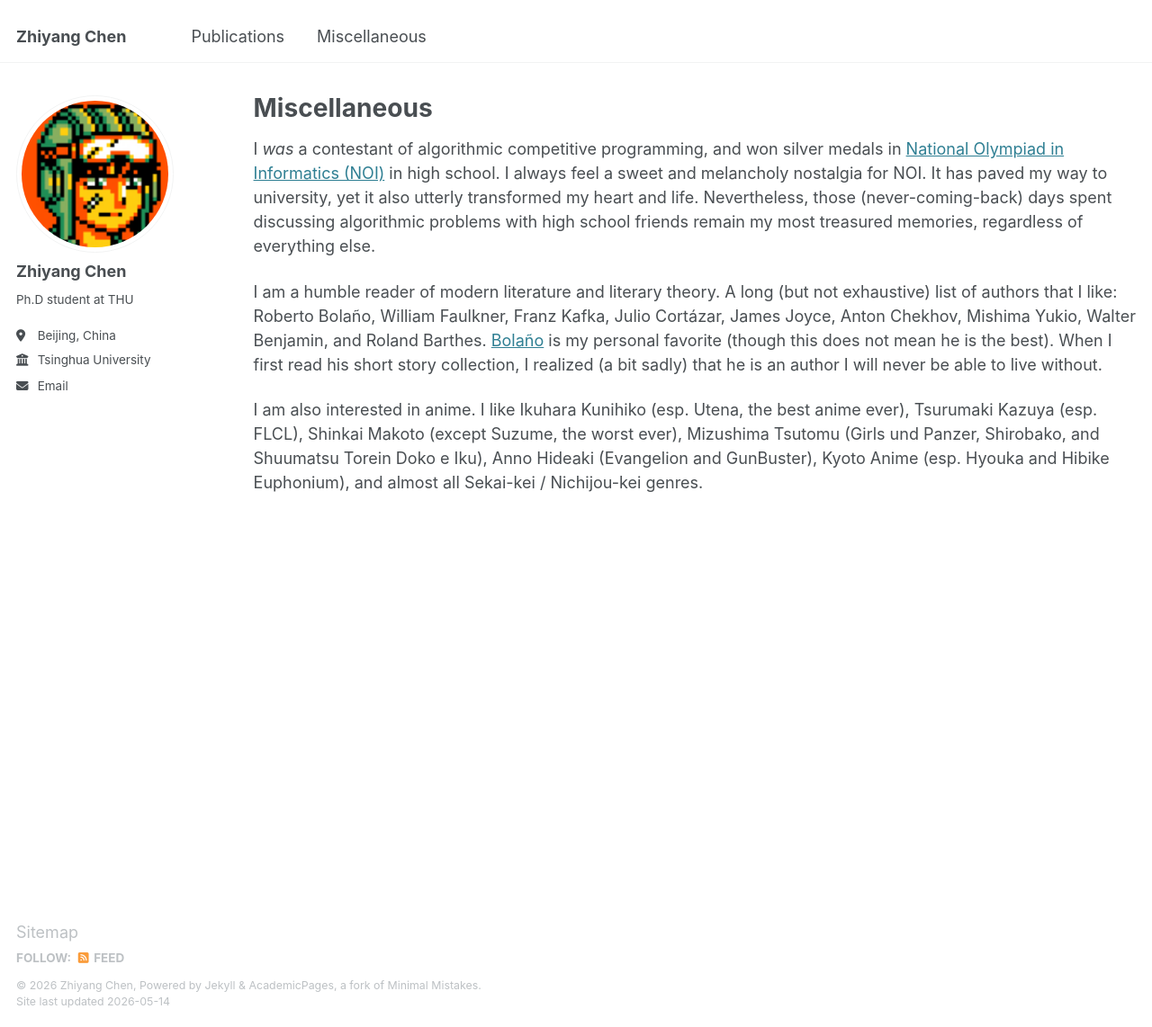
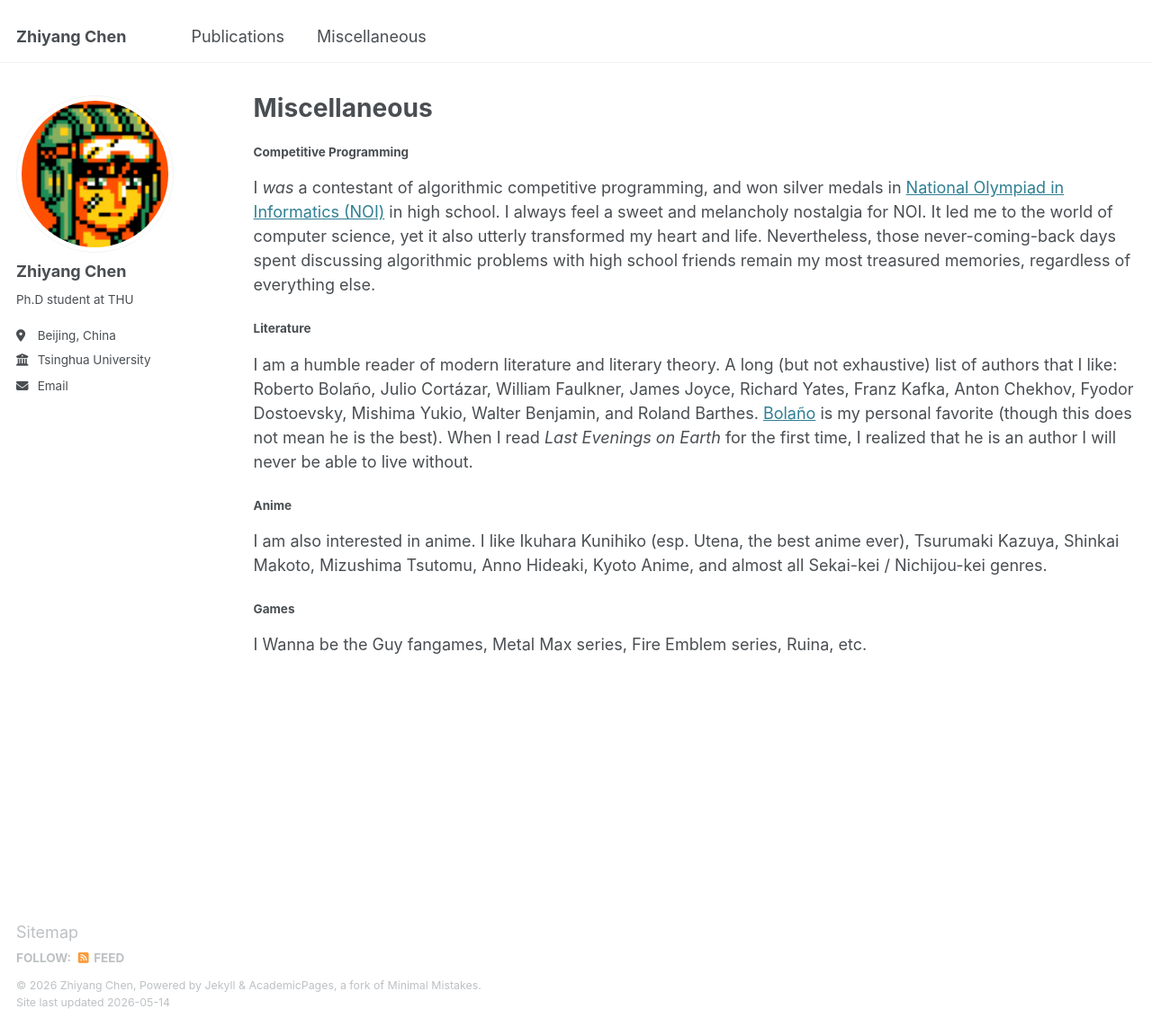
Before and after one commit to chen-zhi-yang/chen-zhi-yang.github.io, a Jekyll site: the page built from _pages/misc.md, in a window 1280 px wide and 1142 px high. Shown: the whole window at 90% size. Built offline with Jekyll 4.4.1, drawn with Linux system fonts in a browser that asks for light colours.

Commit message:
Modify misc

```diff
--- a/_pages/misc.md
+++ b/_pages/misc.md
@@ -5,8 +5,18 @@ permalink: /misc/
 author_profile: true
 ---
 
-I *was* a contestant of algorithmic competitive programming, and won silver medals in [National Olympiad in Informatics (NOI)](https://www.noi.cn) in high school. I always feel a sweet and melancholy nostalgia for NOI. It has paved my way to university, yet it also utterly transformed my heart and life. Nevertheless, those (never-coming-back) days spent discussing algorithmic problems with high school friends remain my most treasured memories, regardless of everything else.
+#### Competitive Programming
 
-I am a humble reader of modern literature and literary theory. A long (but not exhaustive) list of authors that I like: Roberto Bolaño, William Faulkner, Franz Kafka, Julio Cortázar, James Joyce, Anton Chekhov, Mishima Yukio, Walter Benjamin, and Roland Barthes. [Bolaño](https://en.wikipedia.org/wiki/Roberto_Bola%C3%B1o) is my personal favorite (though this does not mean he is the best). When I first read his short story collection, I realized (a bit sadly) that he is an author I will never be able to live without.
+I *was* a contestant of algorithmic competitive programming, and won silver medals in [National Olympiad in Informatics (NOI)](https://www.noi.cn) in high school. I always feel a sweet and melancholy nostalgia for NOI. It led me to the world of computer science, yet it also utterly transformed my heart and life. Nevertheless, those never-coming-back days spent discussing algorithmic problems with high school friends remain my most treasured memories, regardless of everything else.
 
-I am also interested in anime. I like Ikuhara Kunihiko (esp. Utena, the best anime ever), Tsurumaki Kazuya (esp. FLCL), Shinkai Makoto (except Suzume, the worst ever), Mizushima Tsutomu (Girls und Panzer, Shirobako, and Shuumatsu Torein Doko e Iku), Anno Hideaki (Evangelion and GunBuster), Kyoto Anime (esp. Hyouka and Hibike Euphonium), and almost all Sekai-kei / Nichijou-kei genres.
+#### Literature
+
+I am a humble reader of modern literature and literary theory. A long (but not exhaustive) list of authors that I like: Roberto Bolaño, Julio Cortázar, William Faulkner, James Joyce, Richard Yates, Franz Kafka, Anton Chekhov, Fyodor Dostoevsky, Mishima Yukio, Walter Benjamin, and Roland Barthes. [Bolaño](https://en.wikipedia.org/wiki/Roberto_Bola%C3%B1o) is my personal favorite (though this does not mean he is the best). When I read *Last Evenings on Earth* for the first time, I realized that he is an author I will never be able to live without.
+
+#### Anime
+
+I am also interested in anime. I like Ikuhara Kunihiko (esp. Utena, the best anime ever), Tsurumaki Kazuya, Shinkai Makoto, Mizushima Tsutomu, Anno Hideaki, Kyoto Anime, and almost all Sekai-kei / Nichijou-kei genres.
+
+#### Games
+
+I Wanna be the Guy fangames, Metal Max series, Fire Emblem series, Ruina, etc.
```
